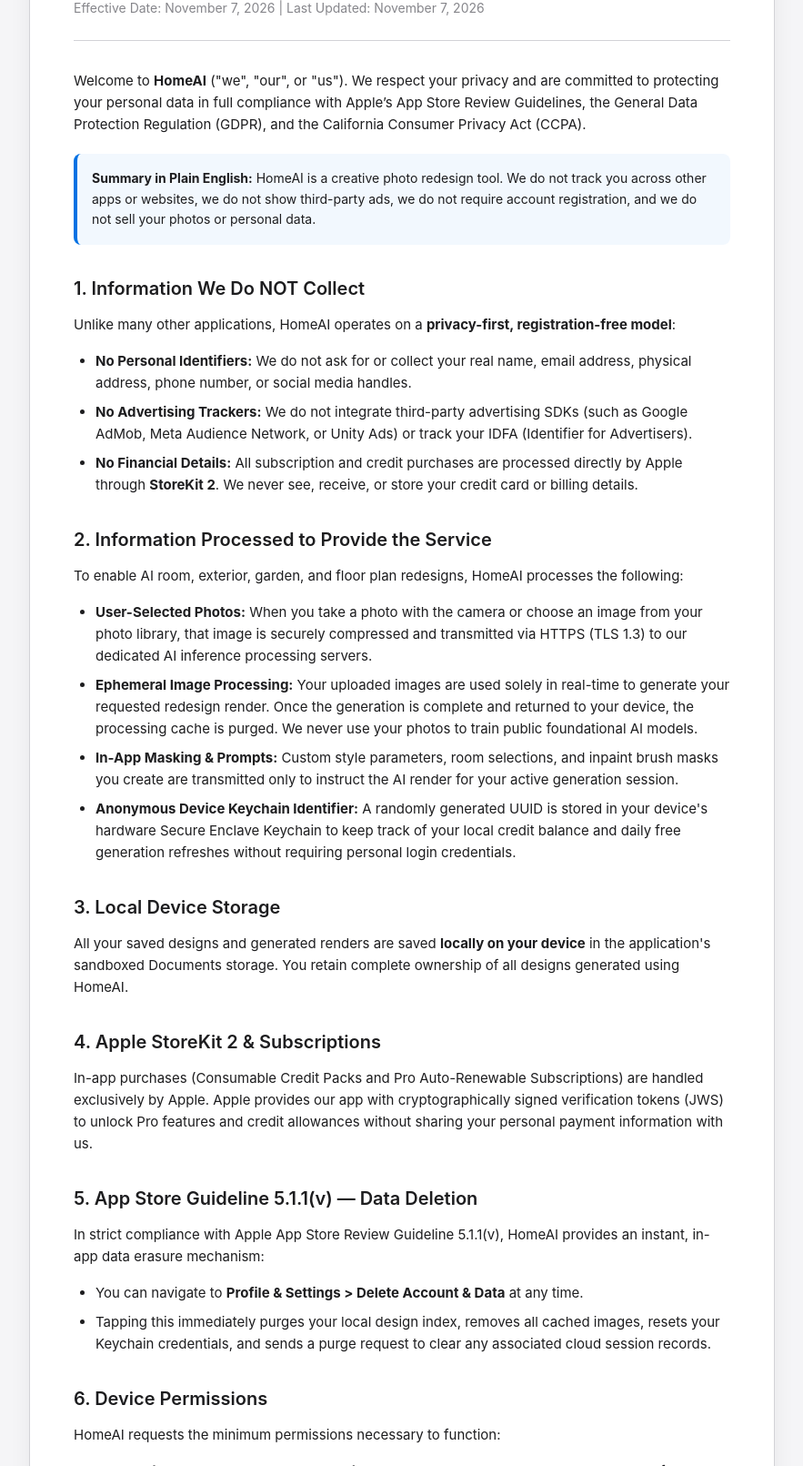
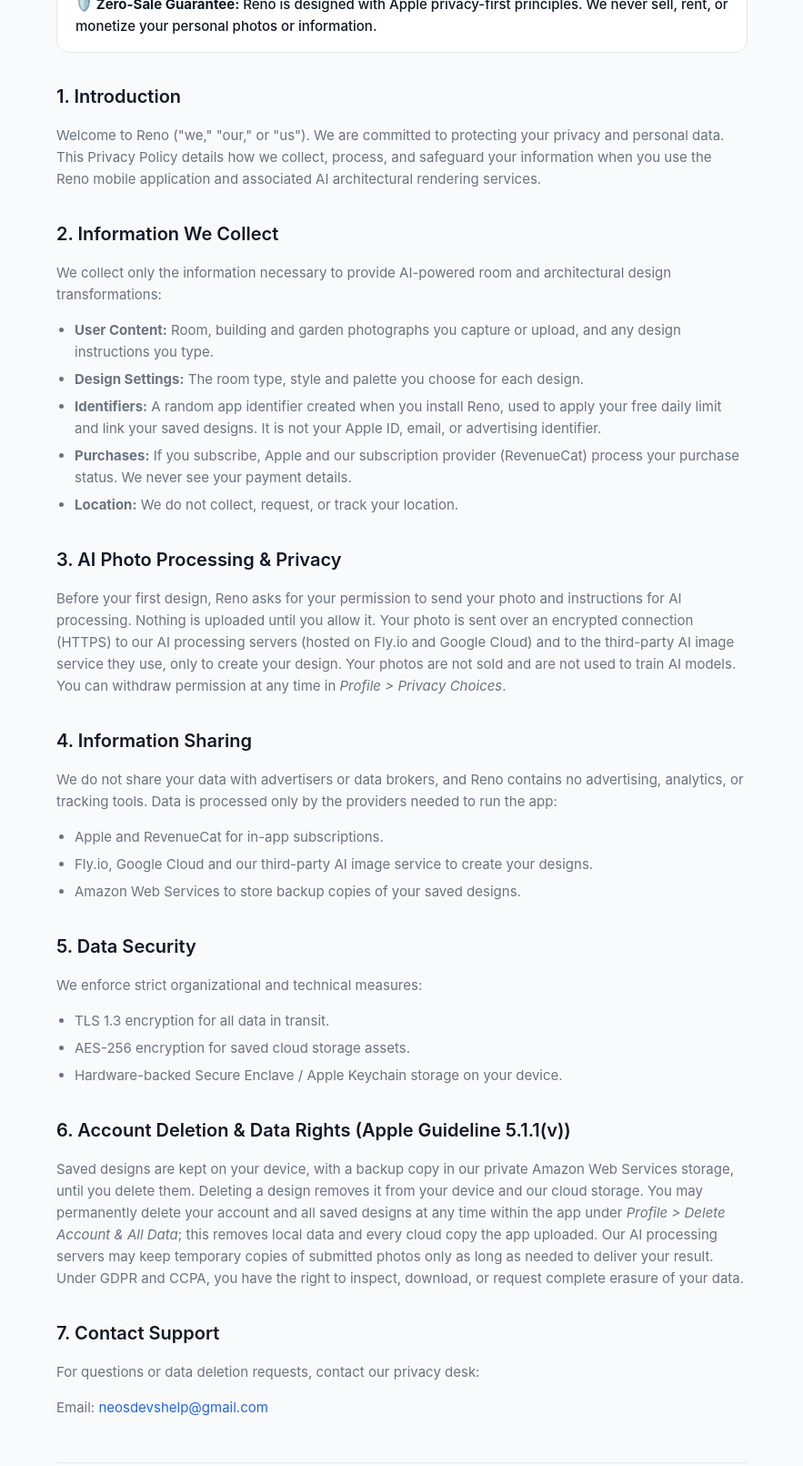
Before and after one commit to hariom-hp/homeai-legal, a plain HTML site: page privacy-policy.html in a window 1280 px wide. Shown: the part 191-1802 px from the top of the page at 91% size, without its empty margins (198-1081 px from the left). Drawn offline with Linux system fonts and the light colour scheme.

Commit message:
docs: update policy and terms for Reno (AI consent, providers, Weekly/Monthly plans)
Co-Authored-By: Claude Opus 5.5 <noreply@anthropic.com>

```diff
--- a/privacy-policy.html
+++ b/privacy-policy.html
@@ -3,162 +3,149 @@
 <head>
     <meta charset="UTF-8">
     <meta name="viewport" content="width=device-width, initial-scale=1.0">
-    <title>Privacy Policy - HomeAI</title>
+    <title>Privacy Policy - Reno</title>
     <style>
         :root {
-            --primary: #0071e3;
-            --text: #1d1d1f;
-            --secondary: #86868b;
-            --bg: #f5f5f7;
-            --card-bg: #ffffff;
-            --border: #d2d2d7;
+            --bg: #0f1115;
+            --card-bg: #181b21;
+            --text-main: #f3f4f6;
+            --text-muted: #9ca3af;
+            --accent: #2563eb;
+            --border: #262b35;
         }
-        @media (prefers-color-scheme: dark) {
+        @media (prefers-color-scheme: light) {
             :root {
-                --primary: #2997ff;
-                --text: #f5f5f7;
-                --secondary: #a1a1a6;
-                --bg: #000000;
-                --card-bg: #1c1c1e;
-                --border: #38383a;
+                --bg: #f9fafb;
+                --card-bg: #ffffff;
+                --text-main: #111827;
+                --text-muted: #6b7280;
+                --accent: #2563eb;
+                --border: #e5e7eb;
             }
         }
-        * { box-sizing: border-box; margin: 0; padding: 0; }
         body {
             font-family: -apple-system, BlinkMacSystemFont, "SF Pro Text", "Segoe UI", Roboto, Helvetica, Arial, sans-serif;
             background-color: var(--bg);
-            color: var(--text);
+            color: var(--text-main);
+            margin: 0;
+            padding: 32px 16px 64px 16px;
             line-height: 1.6;
-            padding: 40px 20px;
         }
         .container {
-            max-width: 820px;
+            max-width: 760px;
             margin: 0 auto;
-            background: var(--card-bg);
-            padding: 48px;
-            border-radius: 20px;
-            box-shadow: 0 4px 24px rgba(0,0,0,0.06);
-            border: 1px solid var(--border);
         }
         header {
+            margin-bottom: 32px;
             border-bottom: 1px solid var(--border);
-            padding-bottom: 24px;
-            margin-bottom: 32px;
+            padding-bottom: 20px;
         }
-        .app-badge {
-            display: inline-block;
-            background: rgba(0, 113, 227, 0.1);
-            color: var(--primary);
-            padding: 4px 12px;
-            border-radius: 12px;
-            font-size: 13px;
+        h1 {
+            font-size: 32px;
+            font-weight: 700;
+            letter-spacing: -0.5px;
+            margin: 0 0 8px 0;
+        }
+        .updated {
+            color: var(--accent);
+            font-size: 14px;
             font-weight: 600;
+        }
+        .highlight-box {
+            background-color: var(--card-bg);
+            border: 1px solid var(--border);
+            border-radius: 14px;
+            padding: 16px 20px;
+            margin-bottom: 28px;
+            font-size: 15px;
+            font-weight: 500;
+        }
+        h2 {
+            font-size: 20px;
+            font-weight: 600;
+            margin-top: 32px;
             margin-bottom: 12px;
+            color: var(--text-main);
         }
-        h1 { font-size: 32px; font-weight: 700; letter-spacing: -0.5px; margin-bottom: 8px; }
-        .meta { color: var(--secondary); font-size: 14px; }
-        h2 { font-size: 20px; font-weight: 600; margin-top: 32px; margin-bottom: 12px; color: var(--text); }
-        p { margin-bottom: 16px; font-size: 15px; }
-        ul { margin-bottom: 16px; padding-left: 24px; font-size: 15px; }
-        li { margin-bottom: 8px; }
-        .highlight-box {
-            background: rgba(0, 113, 227, 0.05);
-            border-left: 4px solid var(--primary);
-            padding: 16px;
-            border-radius: 8px;
-            margin: 20px 0;
-            font-size: 14px;
+        p, li {
+            color: var(--text-muted);
+            font-size: 15px;
         }
-        a { color: var(--primary); text-decoration: none; }
-        a:hover { text-decoration: underline; }
+        ul {
+            padding-left: 20px;
+            margin: 8px 0;
+        }
+        li {
+            margin-bottom: 6px;
+        }
+        a {
+            color: var(--accent);
+            text-decoration: none;
+        }
+        a:hover {
+            text-decoration: underline;
+        }
         footer {
             margin-top: 48px;
             padding-top: 24px;
             border-top: 1px solid var(--border);
-            text-align: center;
             font-size: 13px;
-            color: var(--secondary);
-        }
-        .nav-links {
-            display: flex;
-            gap: 16px;
-            justify-content: center;
-            margin-bottom: 16px;
+            color: var(--text-muted);
         }
     </style>
 </head>
 <body>
     <div class="container">
         <header>
-            <div class="app-badge">HomeAI • Legal & Privacy</div>
             <h1>Privacy Policy</h1>
-            <div class="meta">Effective Date: November 7, 2026 | Last Updated: November 7, 2026</div>
+            <div class="updated">Reno • Last Updated: November 2026</div>
         </header>
 
-        <section>
-            <p>Welcome to <strong>HomeAI</strong> ("we", "our", or "us"). We respect your privacy and are committed to protecting your personal data in full compliance with Apple’s App Store Review Guidelines, the General Data Protection Regulation (GDPR), and the California Consumer Privacy Act (CCPA).</p>
+        <div class="highlight-box">
+            🛡️ <strong>Zero-Sale Guarantee:</strong> Reno is designed with Apple privacy-first principles. We never sell, rent, or monetize your personal photos or information.
+        </div>
 
-            <div class="highlight-box">
-                <strong>Summary in Plain English:</strong> HomeAI is a creative photo redesign tool. We do not track you across other apps or websites, we do not show third-party ads, we do not require account registration, and we do not sell your photos or personal data.
-            </div>
+        <h2>1. Introduction</h2>
+        <p>Welcome to Reno ("we," "our," or "us"). We are committed to protecting your privacy and personal data. This Privacy Policy details how we collect, process, and safeguard your information when you use the Reno mobile application and associated AI architectural rendering services.</p>
 
-            <h2>1. Information We Do NOT Collect</h2>
-            <p>Unlike many other applications, HomeAI operates on a <strong>privacy-first, registration-free model</strong>:</p>
-            <ul>
-                <li><strong>No Personal Identifiers:</strong> We do not ask for or collect your real name, email address, physical address, phone number, or social media handles.</li>
-                <li><strong>No Advertising Trackers:</strong> We do not integrate third-party advertising SDKs (such as Google AdMob, Meta Audience Network, or Unity Ads) or track your IDFA (Identifier for Advertisers).</li>
-                <li><strong>No Financial Details:</strong> All subscription and credit purchases are processed directly by Apple through <strong>StoreKit 2</strong>. We never see, receive, or store your credit card or billing details.</li>
-            </ul>
+        <h2>2. Information We Collect</h2>
+        <p>We collect only the information necessary to provide AI-powered room and architectural design transformations:</p>
+        <ul>
+            <li><strong>User Content:</strong> Room, building and garden photographs you capture or upload, and any design instructions you type.</li>
+            <li><strong>Design Settings:</strong> The room type, style and palette you choose for each design.</li>
+            <li><strong>Identifiers:</strong> A random app identifier created when you install Reno, used to apply your free daily limit and link your saved designs. It is not your Apple ID, email, or advertising identifier.</li>
+            <li><strong>Purchases:</strong> If you subscribe, Apple and our subscription provider (RevenueCat) process your purchase status. We never see your payment details.</li>
+            <li><strong>Location:</strong> We do not collect, request, or track your location.</li>
+        </ul>
 
-            <h2>2. Information Processed to Provide the Service</h2>
-            <p>To enable AI room, exterior, garden, and floor plan redesigns, HomeAI processes the following:</p>
-            <ul>
-                <li><strong>User-Selected Photos:</strong> When you take a photo with the camera or choose an image from your photo library, that image is securely compressed and transmitted via HTTPS (TLS 1.3) to our dedicated AI inference processing servers.</li>
-                <li><strong>Ephemeral Image Processing:</strong> Your uploaded images are used solely in real-time to generate your requested redesign render. Once the generation is complete and returned to your device, the processing cache is purged. We never use your photos to train public foundational AI models.</li>
-                <li><strong>In-App Masking & Prompts:</strong> Custom style parameters, room selections, and inpaint brush masks you create are transmitted only to instruct the AI render for your active generation session.</li>
-                <li><strong>Anonymous Device Keychain Identifier:</strong> A randomly generated UUID is stored in your device's hardware Secure Enclave Keychain to keep track of your local credit balance and daily free generation refreshes without requiring personal login credentials.</li>
-            </ul>
+        <h2>3. AI Photo Processing & Privacy</h2>
+        <p>Before your first design, Reno asks for your permission to send your photo and instructions for AI processing. Nothing is uploaded until you allow it. Your photo is sent over an encrypted connection (HTTPS) to our AI processing servers (hosted on Fly.io and Google Cloud) and to the third-party AI image service they use, only to create your design. Your photos are not sold and are not used to train AI models. You can withdraw permission at any time in <em>Profile &gt; Privacy Choices</em>.</p>
 
-            <h2>3. Local Device Storage</h2>
-            <p>All your saved designs and generated renders are saved <strong>locally on your device</strong> in the application's sandboxed Documents storage. You retain complete ownership of all designs generated using HomeAI.</p>
+        <h2>4. Information Sharing</h2>
+        <p>We do not share your data with advertisers or data brokers, and Reno contains no advertising, analytics, or tracking tools. Data is processed only by the providers needed to run the app:</p>
+        <ul>
+            <li>Apple and RevenueCat for in-app subscriptions.</li>
+            <li>Fly.io, Google Cloud and our third-party AI image service to create your designs.</li>
+            <li>Amazon Web Services to store backup copies of your saved designs.</li>
+        </ul>
 
-            <h2>4. Apple StoreKit 2 & Subscriptions</h2>
-            <p>In-app purchases (Consumable Credit Packs and Pro Auto-Renewable Subscriptions) are handled exclusively by Apple. Apple provides our app with cryptographically signed verification tokens (JWS) to unlock Pro features and credit allowances without sharing your personal payment information with us.</p>
+        <h2>5. Data Security</h2>
+        <p>We enforce strict organizational and technical measures:</p>
+        <ul>
+            <li>TLS 1.3 encryption for all data in transit.</li>
+            <li>AES-256 encryption for saved cloud storage assets.</li>
+            <li>Hardware-backed Secure Enclave / Apple Keychain storage on your device.</li>
+        </ul>
 
-            <h2>5. App Store Guideline 5.1.1(v) — Data Deletion</h2>
-            <p>In strict compliance with Apple App Store Review Guideline 5.1.1(v), HomeAI provides an instant, in-app data erasure mechanism:</p>
-            <ul>
-                <li>You can navigate to <strong>Profile & Settings &gt; Delete Account &amp; Data</strong> at any time.</li>
-                <li>Tapping this immediately purges your local design index, removes all cached images, resets your Keychain credentials, and sends a purge request to clear any associated cloud session records.</li>
-            </ul>
+        <h2>6. Account Deletion & Data Rights (Apple Guideline 5.1.1(v))</h2>
+        <p>Saved designs are kept on your device, with a backup copy in our private Amazon Web Services storage, until you delete them. Deleting a design removes it from your device and our cloud storage. You may permanently delete your account and all saved designs at any time within the app under <em>Profile &gt; Delete Account &amp; All Data</em>; this removes local data and every cloud copy the app uploaded. Our AI processing servers may keep temporary copies of submitted photos only as long as needed to deliver your result. Under GDPR and CCPA, you have the right to inspect, download, or request complete erasure of your data.</p>
 
-            <h2>6. Device Permissions</h2>
-            <p>HomeAI requests the minimum permissions necessary to function:</p>
-            <ul>
-                <li><strong>Camera (<code>NSCameraUsageDescription</code>):</strong> Used only when you choose to take a photo of a room, exterior, or garden directly within the app.</li>
-                <li><strong>Photo Library (<code>NSPhotoLibraryUsageDescription</code>):</strong> Used to let you browse and select an existing room or floor plan image to transform.</li>
-                <li><strong>Save to Photos (<code>NSPhotoLibraryAddUsageDescription</code>):</strong> Used only when you tap the "Save to Photos" button to export your final generated design.</li>
-            </ul>
-
-            <h2>7. Children's Privacy (COPPA Compliance)</h2>
-            <p>HomeAI does not knowingly collect or solicit any personal information from children under the age of 13. If you believe that a child has provided us with personal information, please contact us immediately and we will take steps to remove such information.</p>
-
-            <h2>8. Contact Us</h2>
-            <p>If you have any questions, privacy concerns, or feedback regarding this Privacy Policy or your data, please contact our support team:</p>
-            <ul>
-                <li><strong>Support Email:</strong> <a href="mailto:neosdevshelp@gmail.com">neosdevshelp@gmail.com</a></li>
-                <li><strong>Developer:</strong> HomeAI Team</li>
-            </ul>
-        </section>
+        <h2>7. Contact Support</h2>
+        <p>For questions or data deletion requests, contact our privacy desk:</p>
+        <p>Email: <a href="mailto:neosdevshelp@gmail.com">neosdevshelp@gmail.com</a></p>
 
         <footer>
-            <div class="nav-links">
-                <a href="index.html">Overview</a> •
-                <a href="privacy-policy.html">Privacy Policy</a> •
-                <a href="terms-of-service.html">Terms of Service</a> •
-                <a href="support.html">Support</a>
-            </div>
-            <p>&copy; 2026 HomeAI. All rights reserved.</p>
+            © 2026 Reno. All rights reserved. Built for iOS in Swift.
         </footer>
     </div>
 </body>
```
Also changed, not shown: index.html (+5 -5 lines), support.html (+6 -6 lines), terms-of-service.html (+87 -87 lines), 1 other file.
